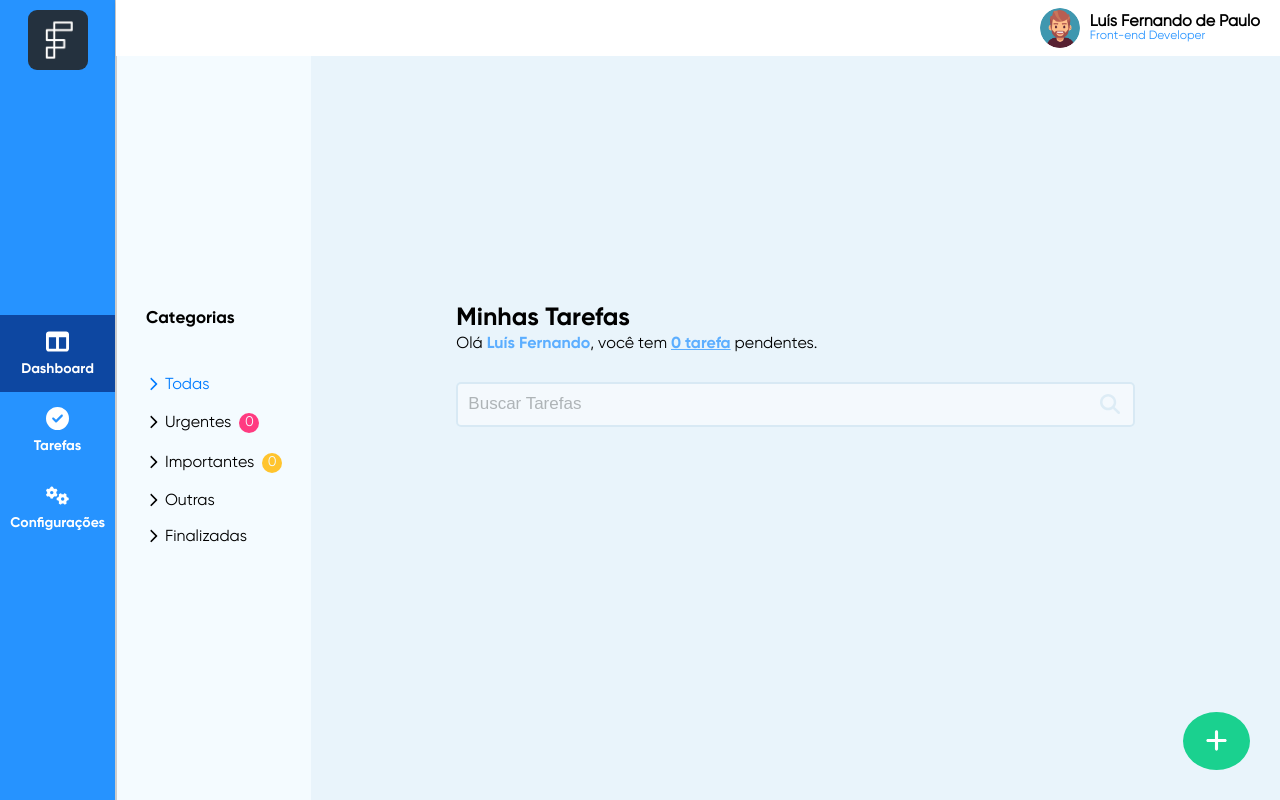
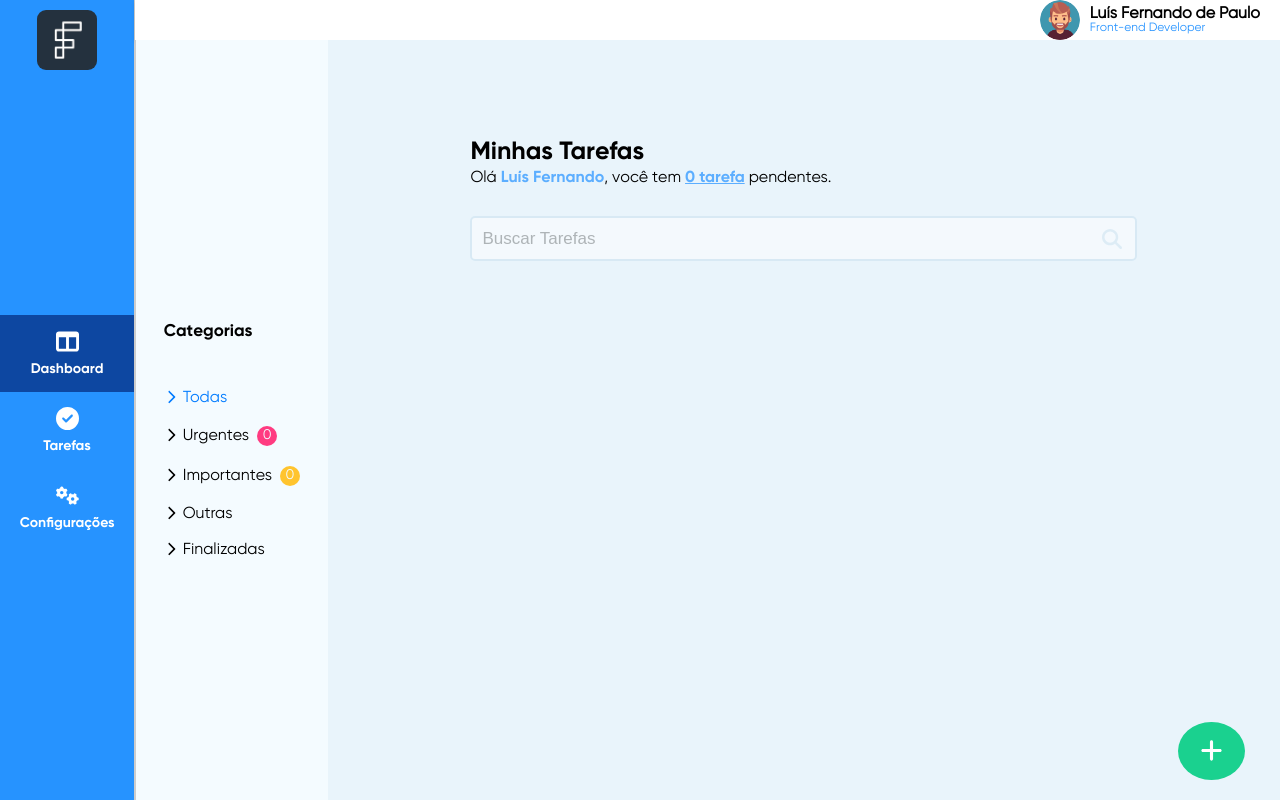
Before and after one commit to Luisfp0/challenge-front-end-app-facilita, a Vue app: page /dashboard in a window 1280 px wide. Built offline with nearby package versions, Linux system fonts and the light colour scheme.

Commit message:
feat: scroll on tasks

```diff
--- a/src/components/Categories.vue
+++ b/src/components/Categories.vue
@@ -112,7 +112,6 @@ const importantCount = computed(() => {
 });
 </script>
 
-
 <style lang="stylus" scoped>
 .categories
   display: flex
@@ -122,7 +121,7 @@ const importantCount = computed(() => {
   height: 100%
   background-color: #f4fbff
   border-left: 1px solid #ccc
-  width: 20%
+  width: 230px
 
   h2
     margin-bottom: 30px
--- a/src/components/SideBar.vue
+++ b/src/components/SideBar.vue
@@ -45,7 +45,7 @@ const selectOption = (option: string) => {
   background-color: #2693ff
   border-right: 1px solid #ccc
   padding: 10px 0
-  width: 9%
+  width: 150px
   font-family: 'Gilroy-Bold'
 
 .logo
--- a/src/components/TodoList.vue
+++ b/src/components/TodoList.vue
@@ -205,8 +205,8 @@ onMounted(() => {
 
 .add_todo
   position: absolute
-  right: 30px
-  bottom: 30px
+  right: 35px
+  bottom: 60px
   background-color: #1ad18f
   border: none
   border-radius: 50%
@@ -219,7 +219,7 @@ onMounted(() => {
 
 .container_todo_list
   width: 70%
-  margin-top: 250px
+  margin-top: 100px
 
 .title
   font-size: 25px
@@ -349,4 +349,16 @@ h3
 .container_select
   gap: 10px
   margin-right: 15px
+
+.todos
+  height: 650px
+  overflow-y: auto
+
+  &::-webkit-scrollbar
+    width: 4px
+    background-color: #E9F4FB
+
+  &::-webkit-scrollbar-thumb
+    background-color: #888
+    border-radius: 4px
 </style>
--- a/src/views/Dashboard.vue
+++ b/src/views/Dashboard.vue
@@ -24,6 +24,7 @@ import RegisterTask from "../components/RegisterTask.vue";
   height: 100vh
   position: relative
   font-family: 'Gilroy-Regular'
+  overflow: hidden
 
 .main_content
   display: flex
```
